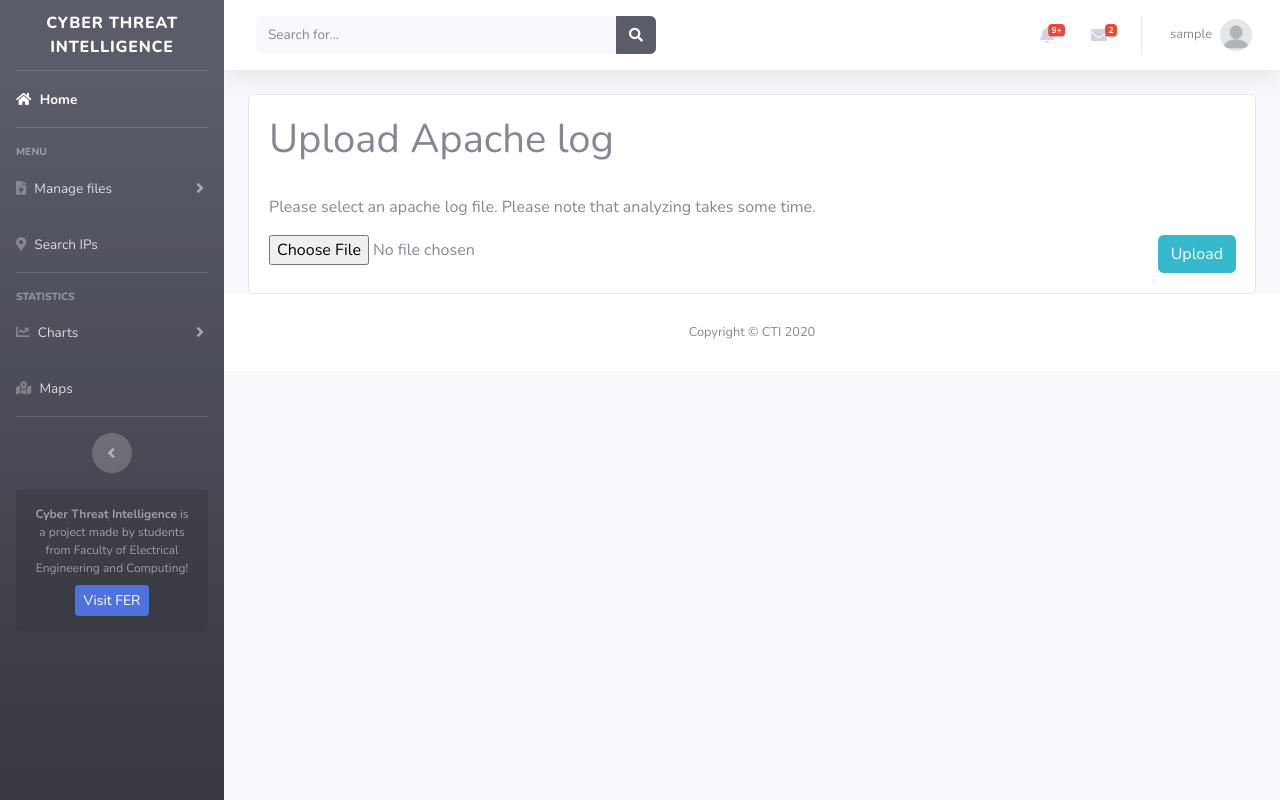
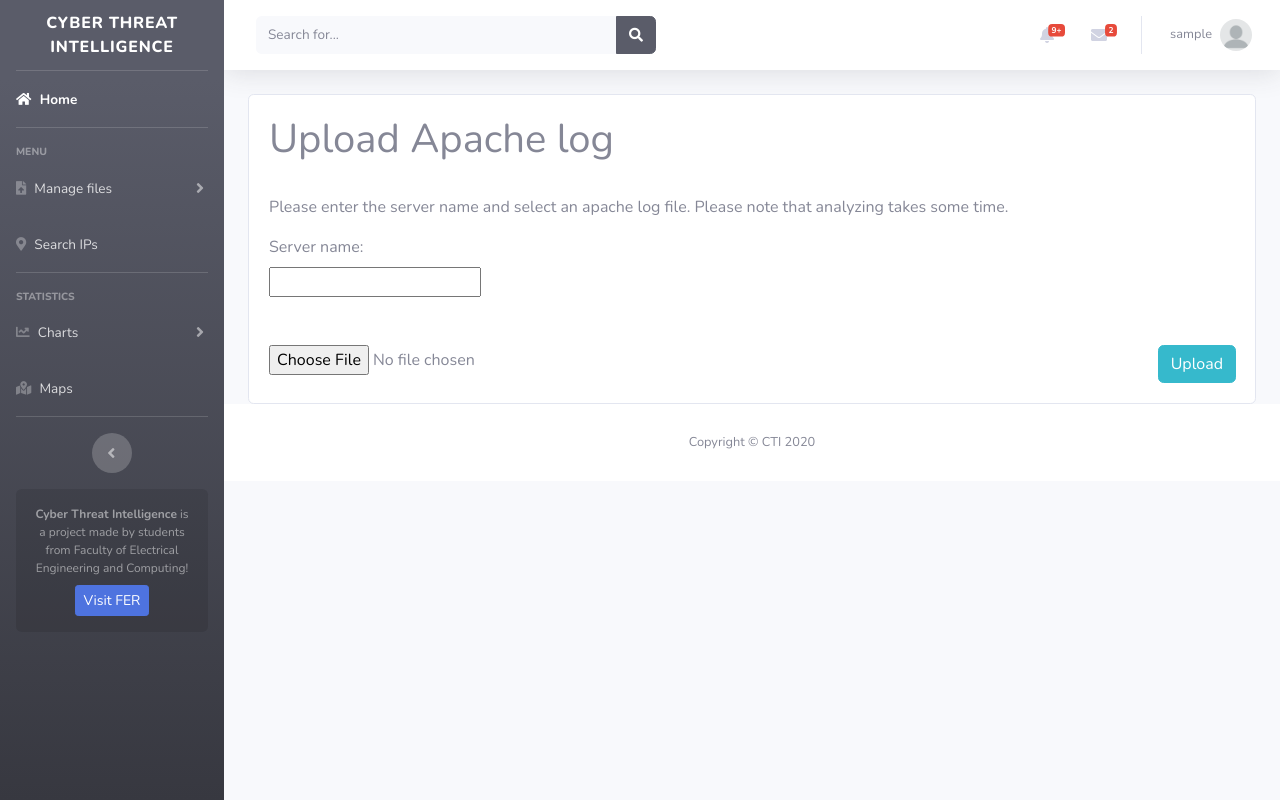
Before and after one commit to ajdinre/cyber-threat-intelligence, a Django app: page /upload/ in a window 1280 px wide. Run offline with Django 3.2, Linux system fonts and the light colour scheme; the visitor is signed in with stand-in values (Sample User, id 1); some libraries are stand-ins or nearby versions.

Commit message:
dodana forma za unos podataka o serveru

```diff
--- a/django_project/cti/forms.py
+++ b/django_project/cti/forms.py
@@ -5,6 +5,7 @@ from .models import UserProfile
 
 class UploadFileForm(forms.Form):
     #title = forms.CharField(max_length=50)
+    servername = forms.CharField(max_length=200)
     file = forms.FileField()
 
 
--- a/django_project/cti/log_analyzer.py
+++ b/django_project/cti/log_analyzer.py
@@ -85,7 +85,7 @@ def saveIPs(uniqueIPs):
         # tempIP = IP(address = ipFromFile, hostname = hostname, city = city, region = region, country = country, countryname = countryname, org = org, postal = postal, timezone = timezone, latitude = latitude, longitude = longitude)
         # tempIP.save()
 
-def analyze(filename):
+def analyze(filename, server_data):
     os.system('pwd')
     filename = str(filename)
     path = 'media/' + filename
@@ -101,6 +101,8 @@ def analyze(filename):
     uniqueIPs = []
     uniqueIPs = IPFilter(lines)
     saveIPs(uniqueIPs)
+
+    create_node('Server', server_data)
 
     for i in range(len(lines)):
         line = lines[i]
--- a/django_project/cti/templates/cti/upload.html
+++ b/django_project/cti/templates/cti/upload.html
@@ -13,10 +13,15 @@
             <h1>Upload Apache log</h1>
             <br />
             <p class="card-text">
-                Please select an apache log file. Please note that analyzing takes some time.
+                Please enter the server name and select an apache log file. Please note that analyzing takes some time.
             </p>
             <form method="post" enctype="multipart/form-data">
                 {% csrf_token %}
+                <div>
+                    <label for="servername">Server name:</label><br>
+                    <input type="text" id="servername" name="servername"><br>
+                    <br><br>
+                </div>
                 <div class="input-group-prepend">
                     <div class="input-group">
                         <input
--- a/django_project/cti/views.py
+++ b/django_project/cti/views.py
@@ -7,6 +7,7 @@ from django.db.models import Count
 from .forms import UploadFileForm, EditProfileForm
 from cti.models import IP
 from cti.models import Log_line
+from cti.neo4j.neo4j_classes import create_node
 from .models import Apache_log
 from .log_analyzer import analyze
 import threading
@@ -53,9 +54,14 @@ def upload(request):
     elif request.method == 'POST':
         form = UploadFileForm(request.POST, request.FILES)
         if form.is_valid():
-            instance = Apache_log(log_file=request.FILES['file'])
-            instance.save()
-            analyzeThread = threading.Thread(target=analyze, args=(instance.log_file,))
+            server_name = form['servername'].value()
+            file = request.FILES['file']
+            server_data = {'server_name': str(server_name), 'file_name': str(file)}
+            #create_node('Server', server_data)
+            #instance = Apache_log(log_file=request.FILES['file'])
+            #instance.save()
+            #analyzeThread = threading.Thread(target=analyze, args=(instance.log_file,))
+            analyzeThread = threading.Thread(target=analyze, args=(file, server_data))
             analyzeThread.start()
 
             messages.success(request, 'File is saved.')
--- a/requirements.txt
+++ b/requirements.txt
@@ -2,3 +2,4 @@ Django==3.1.4
 ipinfo==4.0.0
 django-crispy-forms==1.10.0
 psycopg2==2.8.6
+Pillow==8.1.0
```
Also changed, not shown: README.md.
